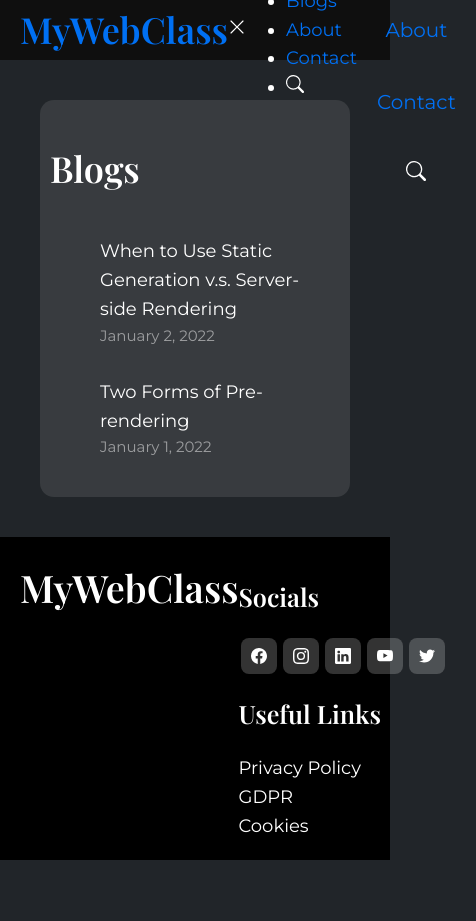
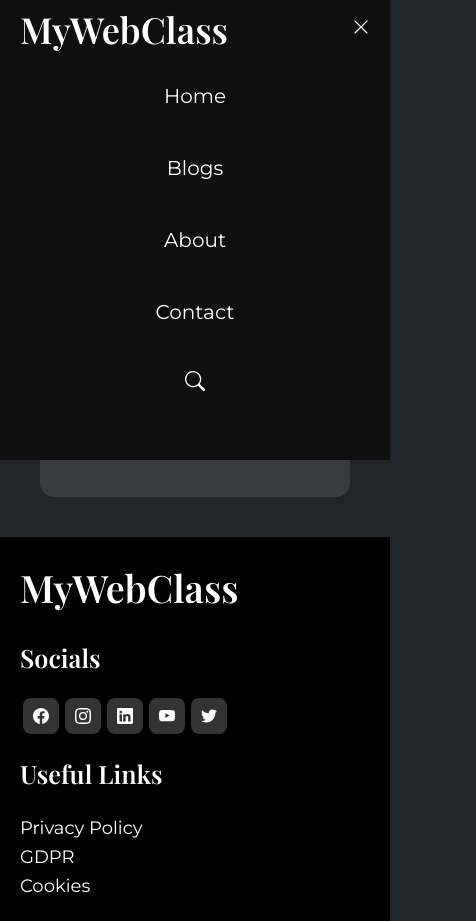
Before and after one commit to NJIT-WIS/project-2-team-straw-hat, a Next.js app: page /blogs in a window 390 px wide. Shown: the whole page, 476 px wide, since content can reach past the window. Before the commit the page ends 860 px from the top, so only its background shows below. Built offline with nearby package versions, Linux system fonts and the light colour scheme; a web font is replaced by a local one.

Commit message:
Updated nav for modal

```diff
--- a/styles/Footer.module.css
+++ b/styles/Footer.module.css
@@ -1,3 +1,12 @@
+.footer a,
+.footer a:link,
+.footer a:visited,
+.footer a:hover,
+.footer a:active {
+  text-decoration: none;
+  color: inherit;
+}
+
 .footer {
   width: 100%;
   background-color: #000;
@@ -6,7 +15,6 @@
   justify-content: space-between;
   align-items: flex-start;
   padding: 20px;
-
 }
 
 .left {
@@ -42,10 +50,10 @@
   flex-direction: column;
 }
 
-.right .socials{
-    display: flex;
-    justify-content: flex-start;
-    align-items: flex-start;
+.right .socials {
+  display: flex;
+  justify-content: flex-start;
+  align-items: flex-start;
 }
 
 .right .socials svg {
@@ -55,3 +63,9 @@
   background-color: rgba(255, 255, 255, 0.2);
   border-radius: 8px;
 }
+
+@media only screen and (max-width: 600px) {
+  .footer {
+    flex-direction: column;
+  }
+}
--- a/styles/Nav.module.css
+++ b/styles/Nav.module.css
@@ -10,11 +10,12 @@
 }
 
 .left {
-  font-family: 'Playfair Display', serif;
+  font-family: "Playfair Display", serif;
   font-size: 2rem;
 }
 
 .right {
+  display: block;
 }
 
 .right ul {
@@ -30,3 +31,96 @@
   font-size: 20px;
   padding: 20px;
 }
+
+.right ul li a,
+.right ul li a:link,
+.right ul li a:visited,
+.right ul li a:hover,
+.right ul li a:active,
+.left a,
+.left a:link,
+.left a:visited,
+.left a:hover,
+.left a:active {
+  text-decoration: none;
+  color: inherit;
+}
+
+.searchBar {
+  background-color: rgba(255, 255, 255, 0.3);
+  color: #fff;
+  padding: 10px;
+  font-size: 1em;
+  border-radius: 8px;
+  border: 0px solid #fff;
+  width: 400px;
+}
+
+.responsive {
+  display: none;
+}
+
+.hamburger {
+  display: none;
+}
+
+@media only screen and (max-width: 600px) {
+  .hamburger {
+    display: block;
+  }
+
+  .right {
+    display: none;
+  }
+
+  .responsive {
+    display: block;
+    position: absolute;
+    left: 0;
+    right: 0;
+    z-index: 9;
+    top: 60px;
+    justify-content: center;
+    align-items: center;
+    width: 100%;
+    height: 400px;
+    background-color: #0f0f0f;
+  }
+
+  .responsiveright {
+    display: block;
+  }
+
+  .responsiveright ul {
+    list-style-type: none;
+    display: block;
+    text-align: center;
+    margin: 0;
+    padding: 0;
+  }
+
+  .responsiveright ul li {
+    display: block;
+    font-size: 20px;
+    padding: 20px;
+  }
+
+  .responsiveright ul li a,
+  .responsiveright ul li a:link,
+  .responsiveright ul li a:visited,
+  .responsiveright ul li a:hover,
+  .responsiveright ul li a:active {
+    text-decoration: none;
+    color: inherit;
+  }
+
+  .responsiveright .searchBar {
+    background-color: rgba(255, 255, 255, 0.3);
+    color: #fff;
+    padding: 10px;
+    font-size: 1em;
+    border-radius: 8px;
+    border: 0px solid #fff;
+    width: 100%;
+  }
+}
```
